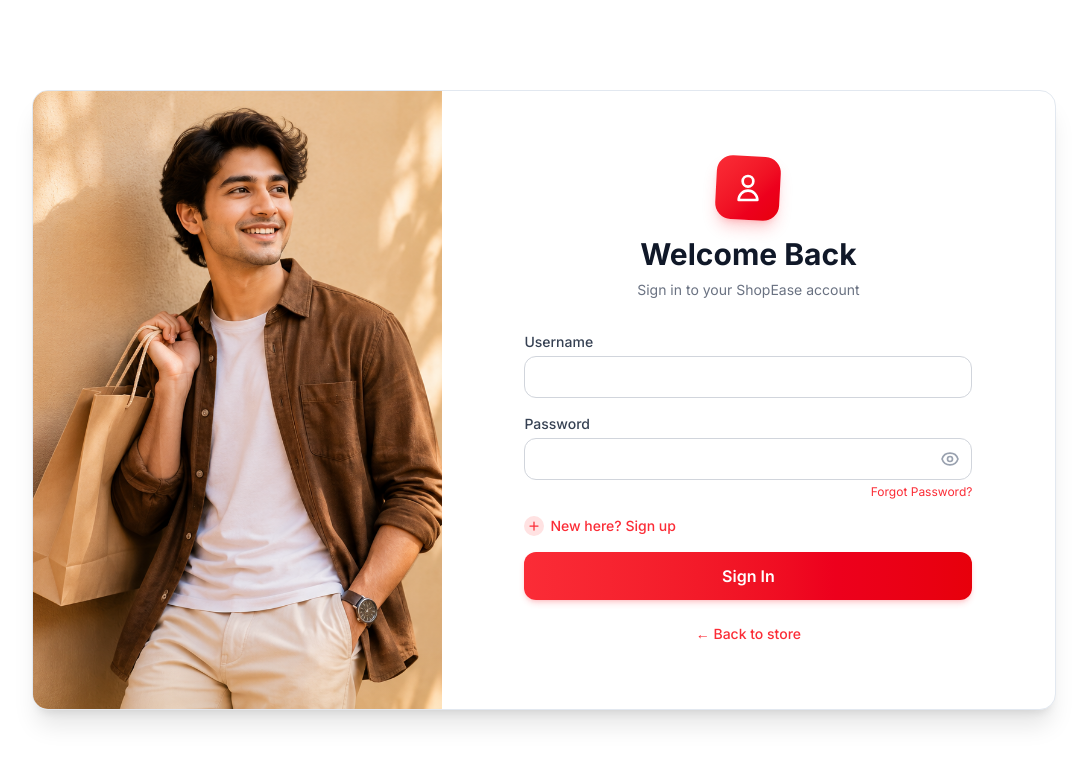
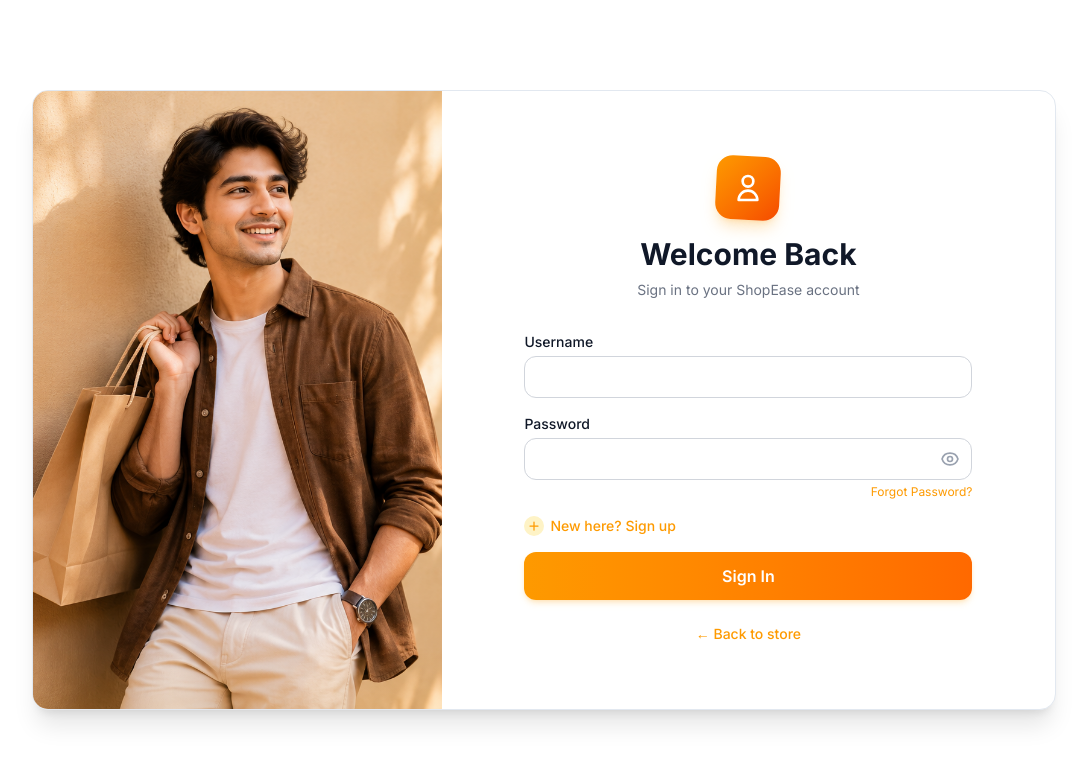
Before and after one commit to ANMOL-CHHETRI/React-Collage-B, a React (Vite) app: page /user-login in a window 1280 px wide. Shown: the top 764 px of the page, without its empty margins (96-1183 px from the left). Built offline with nearby package versions, Linux system fonts and the light colour scheme.

Commit message:
Update login page UI with consistent theme

```diff
--- a/src/pages/ContactPage.jsx
+++ b/src/pages/ContactPage.jsx
@@ -171,7 +171,7 @@ const ContactPage = () => {
               <div className="space-y-3 text-xs text-slate-600 dark:text-slate-400">
                 <div>
                   <span className="text-slate-400 dark:text-slate-500 block text-[9px] font-bold uppercase mb-0.5">Email Support</span>
-                  <a href="mailto:support@shopease.com.np" className="text-amber-600 dark:text-amber-400 hover:underline font-bold text-sm block">
+                  <a href="mailto:support@shopease.com.np" className="text-amber-600 hover:underline font-bold text-sm block">
                     support@shopease.com.np
                   </a>
                 </div>
--- a/src/pages/UserLoginPage.jsx
+++ b/src/pages/UserLoginPage.jsx
@@ -404,7 +404,7 @@ const UserLoginPage = () => {
               <div className="text-center mb-8">
                 <div
                   onClick={handleIconClick}
-                  className="mx-auto w-16 h-16 bg-gradient-to-br from-red-500 to-red-600 rounded-2xl flex items-center justify-center mb-4 shadow-lg shadow-red-500/25 rotate-3 cursor-pointer select-none"
+                  className="mx-auto w-16 h-16 bg-gradient-to-br from-amber-500 to-orange-600 rounded-2xl flex items-center justify-center mb-4 shadow-lg shadow-amber-500/25 rotate-3 cursor-pointer select-none"
                 >
                   <svg className="w-8 h-8 text-white -rotate-3" fill="none" stroke="currentColor" viewBox="0 0 24 24">
                     {recoveryMode
@@ -457,26 +457,26 @@ const UserLoginPage = () => {
                   /* Normal login */
                   <>
                     <div>
-                      <label className={`block text-sm font-medium mb-1 ${dark ? "text-slate-300" : "text-gray-700"}`}>Username</label>
+                      <label className={`block text-sm font-medium mb-1 ${dark ? "text-slate-300" : "text-gray-900"}`}>Username</label>
                       <input type="text" required value={username}
                         onChange={e=>{setUsername(e.target.value);setError("");}}
                         className={inputCls} autoComplete="off" />
                     </div>
                     <div>
-                      <label className={`block text-sm font-medium mb-1 ${dark ? "text-slate-300" : "text-gray-700"}`}>Password</label>
+                      <label className={`block text-sm font-medium mb-1 ${dark ? "text-slate-300" : "text-gray-900"}`}>Password</label>
                       <div className="relative">
                         <input type={showLoginPw ? "text" : "password"} required value={password}
                           onChange={e=>{setPassword(e.target.value);setError("");}}
                           className={`${inputCls} pr-11`}
                           autoComplete="current-password" />
                         <button type="button" onClick={()=>setShowLoginPw(p=>!p)}
-                          className={`absolute right-3 top-1/2 -translate-y-1/2 cursor-pointer ${dark ? "text-slate-400 hover:text-red-400" : "text-gray-400 hover:text-red-600"}`}>
+                          className={`absolute right-3 top-1/2 -translate-y-1/2 cursor-pointer ${dark ? "text-slate-400 hover:text-amber-400" : "text-gray-400 hover:text-amber-600"}`}>
                           <EyeIcon show={showLoginPw} />
                         </button>
                       </div>
                       <div className="flex justify-end mt-1">
                         <button type="button" onClick={()=>{setRecoveryMode(true);setError("");}}
-                          className="text-xs text-red-500 hover:underline cursor-pointer">
+                          className="text-xs text-amber-500 hover:underline cursor-pointer">
                           Forgot Password?
                         </button>
                       </div>
@@ -498,9 +498,9 @@ const UserLoginPage = () => {
                 {/* Sign up link */}
                 <div className="flex items-center">
                   <button type="button" onClick={openSignup}
-                    className="flex items-center gap-1.5 text-sm text-red-500 hover:text-red-600 font-medium hover:underline cursor-pointer group">
-                    <span className={`w-5 h-5 rounded-full flex items-center justify-center transition ${dark ? "bg-red-900/40 group-hover:bg-red-800/50" : "bg-red-100 group-hover:bg-red-200"}`}>
-                      <svg className="w-3 h-3 text-red-500" fill="none" stroke="currentColor" viewBox="0 0 24 24">
+                    className="flex items-center gap-1.5 text-sm text-amber-500 hover:text-amber-600 font-medium hover:underline cursor-pointer group">
+                    <span className={`w-5 h-5 rounded-full flex items-center justify-center transition ${dark ? "bg-amber-900/40 group-hover:bg-amber-800/50" : "bg-amber-100 group-hover:bg-amber-200"}`}>
+                      <svg className="w-3 h-3 text-amber-500" fill="none" stroke="currentColor" viewBox="0 0 24 24">
                         <path strokeLinecap="round" strokeLinejoin="round" strokeWidth="2.5" d="M12 4v16m8-8H4" />
                       </svg>
                     </span>
@@ -510,13 +510,13 @@ const UserLoginPage = () => {
 
                 {/* Submit */}
                 <button type="submit"
-                  className="w-full bg-gradient-to-r from-red-500 to-red-600 hover:from-red-600 hover:to-red-700 text-white py-3 rounded-xl font-semibold transition cursor-pointer shadow-md hover:shadow-lg shadow-red-500/20">
+                  className="w-full bg-gradient-to-r from-amber-500 to-orange-500 hover:from-amber-600 hover:to-orange-600 text-white py-3 rounded-xl font-semibold transition cursor-pointer shadow-md hover:shadow-lg shadow-amber-500/20">
                   {recoveryMode ? (identityVerified ? "Reset Password" : "Verify Identity") : "Sign In"}
                 </button>
               </form>
 
               <p className="text-center text-sm mt-6">
-                <Link to="/" className="text-red-500 font-medium hover:underline">← Back to store</Link>
+                <Link to="/" className="text-amber-500 font-medium hover:underline">← Back to store</Link>
               </p>
             </div>
           </div>
```
